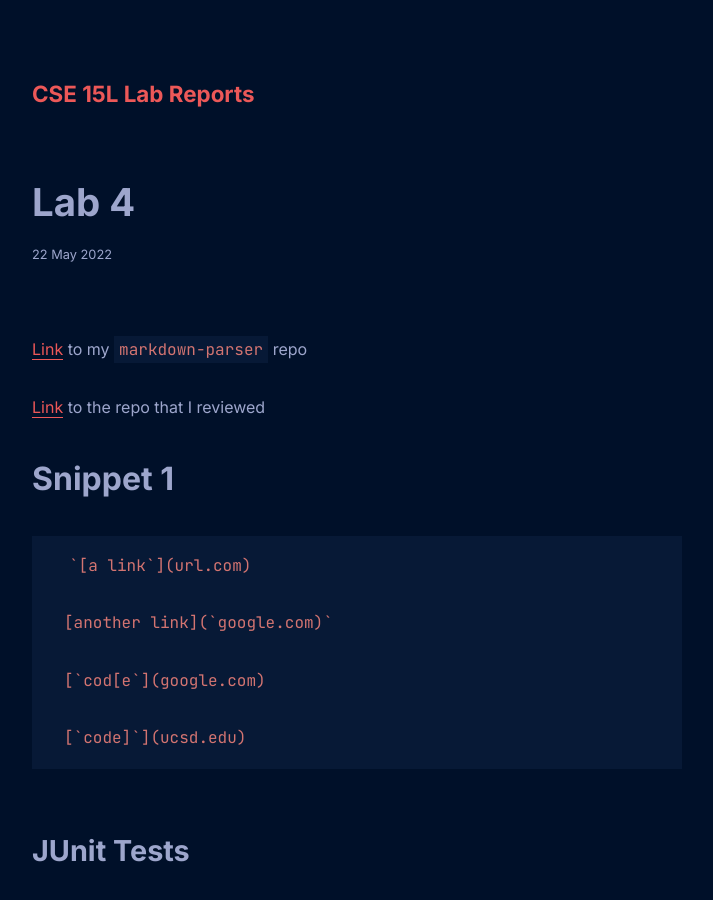
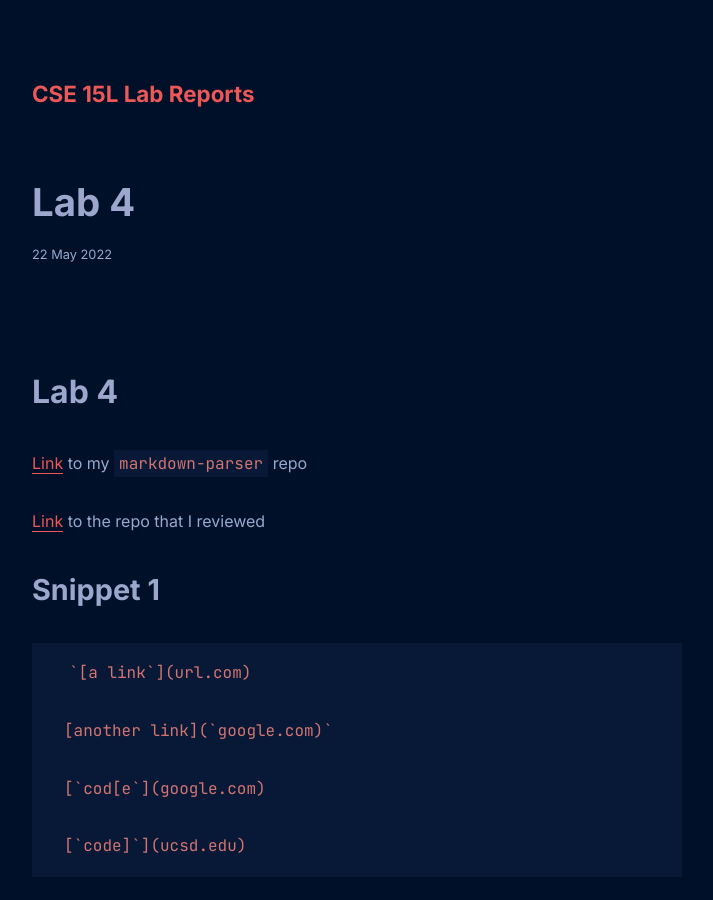
Before and after one commit to jenetic/cse15l-lab-reports, a Jekyll site: the page built from all_collections/_posts/2022-05-22-lab-4.md, in a window 1280 px wide and 900 px high. Shown: the whole window, without its empty margins (283-996 px from the left). Built offline with Jekyll 4.4.1, drawn with Linux system fonts in a browser that asks for light colours.

Commit message:
Update 2022-05-22-lab-4.md

````diff
--- a/all_collections/_posts/2022-05-22-lab-4.md
+++ b/all_collections/_posts/2022-05-22-lab-4.md
@@ -1,8 +1,10 @@
+# Lab 4
+
 [Link](https://github.com/srnq/markdown-parser) to my `markdown-parser` repo
 
 [Link](https://github.com/charvishukla/markdown_parser_2) to the repo that I reviewed
 
-# Snippet 1
+## Snippet 1
 ```
 `[a link`](url.com)
 
@@ -12,7 +14,7 @@
 
 [`code]`](ucsd.edu)
 ```
-## JUnit Tests
+### JUnit Tests
 I renamed the group's file name for `MarkdownParse` to `toReview`.
 
 ```
@@ -43,7 +45,7 @@ I used VScode's MD preview tool to decide what links to put in `exp`.
 [`code]`](ucsd.edu)
 
 
-## Running My Implementation
+### Running My Implementation
 ```
 1) testSnippet1(MarkdownParseTest)
 java.lang.AssertionError: expected:<[`google.com, google.com, ucsd.edu]> but was:<[url.com, `google.com, google.com, ucsd.edu]>
@@ -54,7 +56,7 @@ java.lang.AssertionError: expected:<[`google.com, google.com, ucsd.edu]> but was
         at MarkdownParseTest.testSnippet1(MarkdownParseTest.java:147)
 ```
 
-## Running Their Implementation
+### Running Their Implementation
 ```
 1) testSnippet1(MarkdownParseTest)
 java.lang.AssertionError: expected:<[`google.com, google.com, ucsd.edu]> but was:<[url.com, `google.com, google.com, ucsd.edu]>
@@ -64,10 +66,10 @@ java.lang.AssertionError: expected:<[`google.com, google.com, ucsd.edu]> but was
         at org.junit.Assert.assertEquals(Assert.java:146)
         at MarkdownParseTest.testSnippet1(MarkdownParseTest.java:147)
 ```
-## Changes
+### Changes
 A short code change I could implement is make the `getLinks()` method ignore brackets that are within a set of 2 backticks. This way, it would not count `[a link`](url.com) as a link because it would be missing the first bracket, as it is between two backpacks.
 
-# Snippet 2
+## Snippet 2
 ```
 [a [nested link](a.com)](b.com)
 
@@ -75,7 +77,7 @@ A short code change I could implement is make the `getLinks()` method ignore bra
 
 [some escaped \[ brackets \]](example.com)
 ```
-## JUnit Tests
+### JUnit Tests
 I renamed the group's file name for `MarkdownParse` to `toReview`.
 
 ```
@@ -103,7 +105,7 @@ I used VScode's MD preview tool to decide what links to put in `exp`.
 
 [some escaped \[ brackets \]](example.com)
 
-## Running My Implementation
+### Running My Implementation
 ```
 1) testSnippet2(MarkdownParseTest)
 java.lang.AssertionError: expected:<[a.com, a.com(()), example.com]> but was:<[a.com, a.com((, example.com]>
@@ -114,7 +116,7 @@ java.lang.AssertionError: expected:<[a.com, a.com(()), example.com]> but was:<[a
         at MarkdownParseTest.testSnippet2(MarkdownParseTest.java:159)
 ```
 
-## Running Their Implementation
+### Running Their Implementation
 ```
 1) testSnippet2(MarkdownParseTest)
 java.lang.AssertionError: expected:<[a.com, a.com(()), example.com]> but was:<[a.com, a.com((, example.com]>
@@ -124,10 +126,10 @@ java.lang.AssertionError: expected:<[a.com, a.com(()), example.com]> but was:<[a
         at org.junit.Assert.assertEquals(Assert.java:146)
         at MarkdownParseTest.testSnippet2(MarkdownParseTest.java:160)
 ```
-## Changes
+### Changes
 I think a more involved code change would be needed to fix the issue of nested parentheses. For example, the program would need to recognize which closing parentheses is the true closing parentheses, rather than it just being part of the link and this could get tricky when there are multiple opening and closing parentheses nested. For this, I can use a stack data structure to keep track of the nested parentheses.
 
-# Snippet 3
+## Snippet 3
 ```
 [this title text is really long and takes up more than
 one line
@@ -154,7 +156,7 @@ And there's still some more text after that.
 
 And then there's more text
 ```
-## JUnit Tests
+### JUnit Tests
 I renamed the group's file name for `MarkdownParse` to `toReview`.
 
 ```
@@ -201,7 +203,7 @@ And there's still some more text after that.
 
 And then there's more text
 
-## Running My Implementation
+### Running My Implementation
 ```
 1) testSnippet3(MarkdownParseTest)
 java.lang.AssertionError: expected:<[https://www.twitter.com, https://sites.google.com/eng.ucsd.edu/cse-15l-spring-2022/schedule, https://cse.ucsd.edu/]> but was:<[
@@ -214,7 +216,7 @@ https://sites.google.com/eng.ucsd.edu/cse-15l-spring-2022/schedule
         at MarkdownParseTest.testSnippet3(MarkdownParseTest.java:172)
 ```
 
-## Running Their Implementation
+### Running Their Implementation
 ```
 1) testSnippet3(MarkdownParseTest)
 java.lang.AssertionError: expected:<[https://www.twitter.com, https://sites.google.com/eng.ucsd.edu/cse-15l-spring-2022/schedule, https://cse.ucsd.edu/]> but was:<[
@@ -236,5 +238,5 @@ And there's still some more text after that.
         at org.junit.Assert.assertEquals(Assert.java:146)
         at MarkdownParseTest.testSnippet3(MarkdownParseTest.java:173)
 ```
-## Changes
+### Changes
 I think a more involved code change would be needed to fix the issue of nested parentheses. For example, the program would need to recognize which closing parentheses is the true closing parentheses, rather than it just being part of the link and this could get tricky when there are multiple opening and closing parentheses nested. For this, I can use a stack data structure to keep track of the nested parentheses.
````
